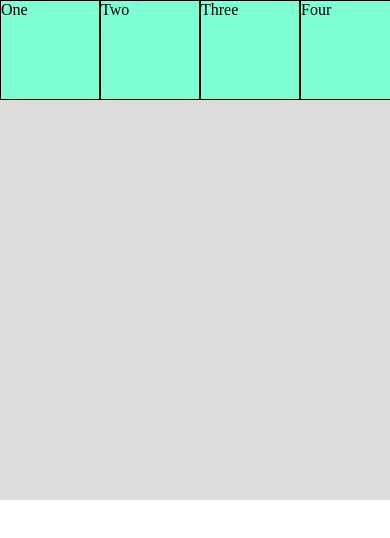
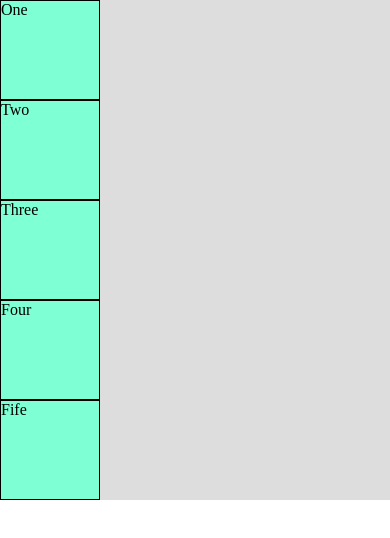
Before and after one commit to ahmed-ms/css-flexbox, a plain HTML site: page index.html in a window 390 px wide. Shown: the top 538 px of the page. Drawn offline with Linux system fonts and the light colour scheme.

Commit message:
Container properties

```diff
--- a/css/style.css
+++ b/css/style.css
@@ -17,6 +17,13 @@ body {
     height: 500px;
     background-color: #ddd;
     display: flex;
+    /* Default display of flex-direction: row;*/
+    flex-direction: row/* column - column-reverse - row-reverse*/
+    ;
+    justify-content: space-around;
+    flex-wrap: /* nowrap */
+    wrap/* wrap contents depends on child width */
+    ;
 }
 
 
@@ -28,3 +35,9 @@ body {
     background-color: aquamarine;
     border: 1px solid #000;
 }
+
+@media (max-width:1200px) {
+    .parent {
+        flex-direction: column;
+    }
+}
```
